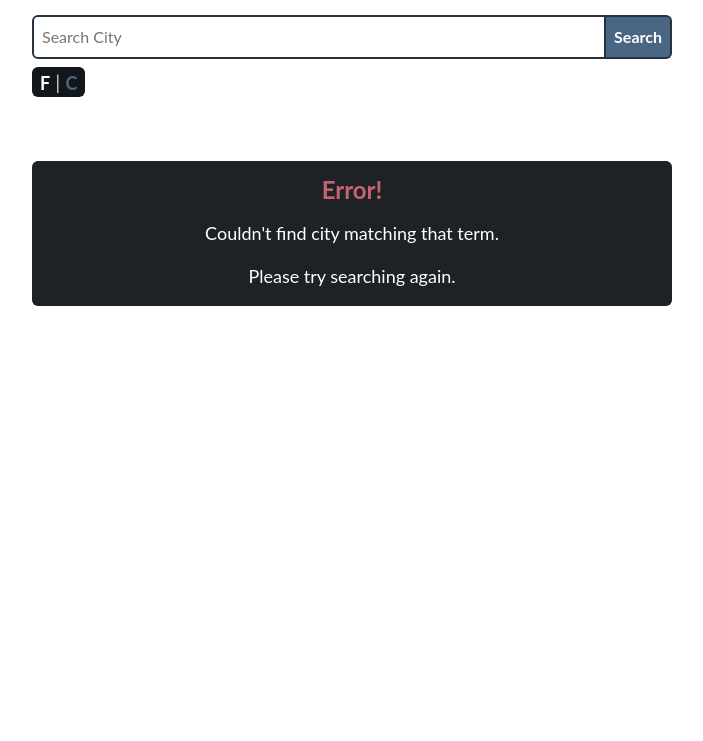
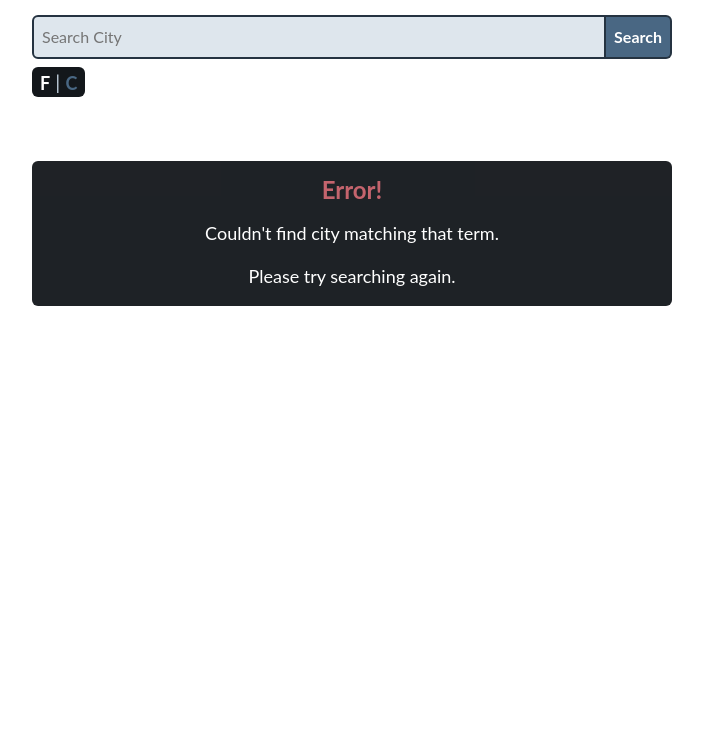
Before and after one commit to JoshDevHub/Weather-App, a website built with webpack: page src/index.html in a window 1280 px wide. Shown: the part 59-800 px from the top of the page, without its empty margins (288-991 px from the left). Built offline with nearby package versions, Linux system fonts and the light colour scheme; no server answers.

Commit message:
feat: add focus styling to search text input

```diff
--- a/src/stylesheets/components/_form.scss
+++ b/src/stylesheets/components/_form.scss
@@ -53,6 +53,7 @@
   }
 
   & input[type="text"] {
+    background-color: hsl(209, 28%, 90%);
     display: block;
     width: 100%;
     max-width: 100%;
@@ -61,6 +62,10 @@
     border-bottom-left-radius: var(--border-radius);
     border-top-left-radius: var(--border-radius);
     outline: none;
+
+    &:focus {
+      background-color: hsl(209, 28%, 100%);
+    }
   }
 
   & button {
```
